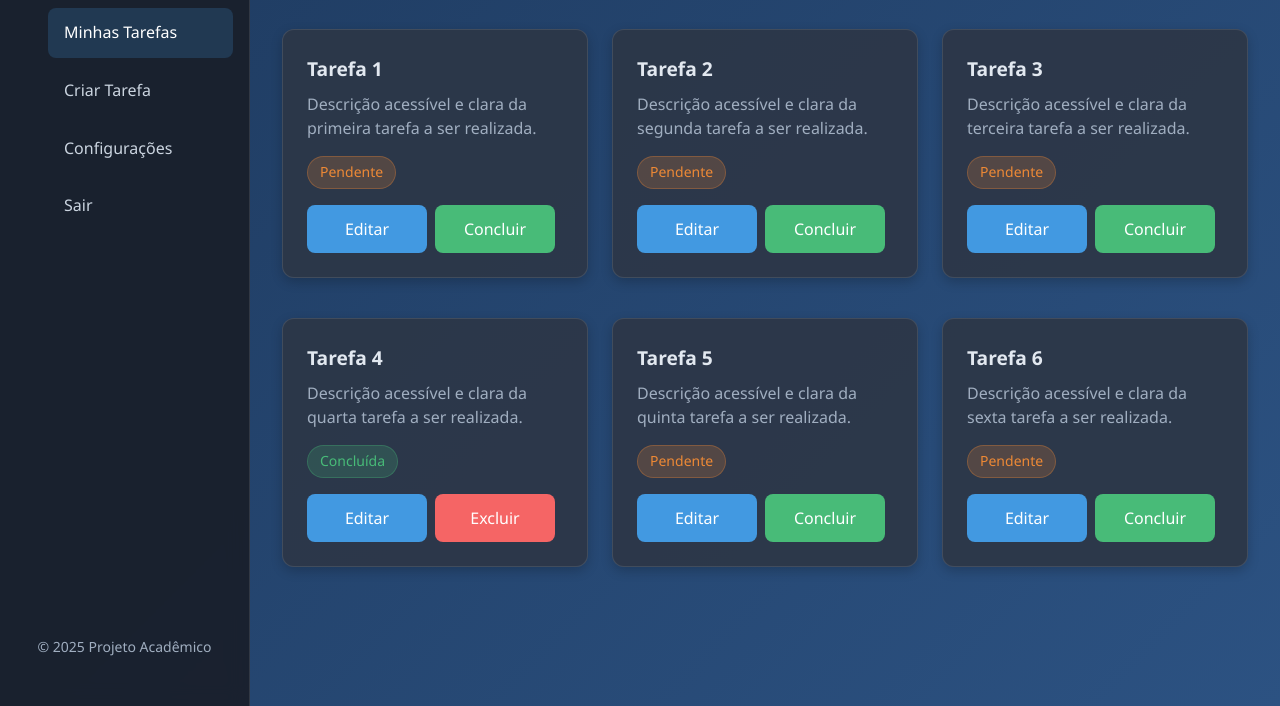
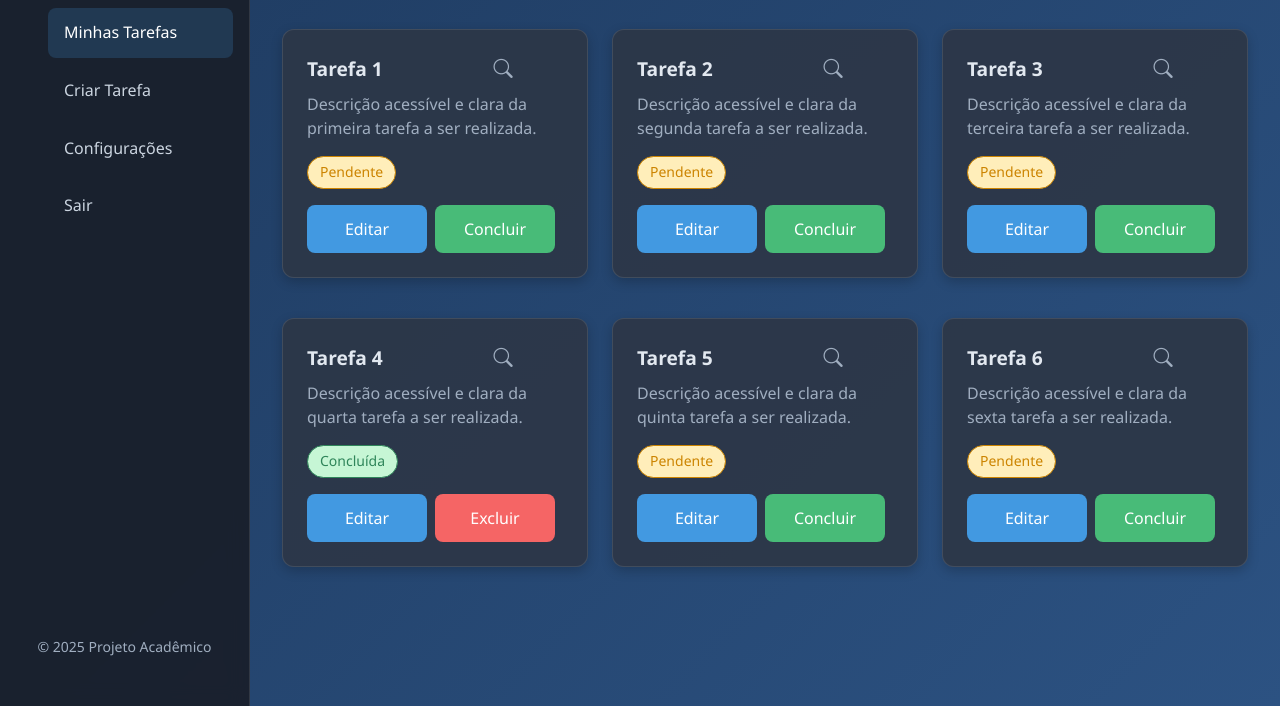
Before and after one commit to gmandrade2802/web-task-manager, a plain HTML site: page dashboard.html in a window 1280 px wide. Shown: the part 94-800 px from the top of the page. Drawn offline with nearby package versions, Linux system fonts and the light colour scheme.

Commit message:
Alterações e correção de erros.

```diff
--- a/css/style.css
+++ b/css/style.css
@@ -272,7 +272,7 @@ textarea.form-control {
     font-weight: 500;
     margin-bottom: 1rem;
 }
-
+/*
 .status-pending {
     background: rgba(237, 137, 54, 0.2);
     color: #ed8936;
@@ -283,6 +283,20 @@ textarea.form-control {
     background: rgba(72, 187, 120, 0.2);
     color: #48bb78;
     border: 1px solid rgba(72, 187, 120, 0.3);
+} */
+
+/* Status pendente - tom âmbar para contraste */
+.status-pending {
+    background: #ffeeba;       /* fundo amarelo claro */
+    color: #cc8400;            /* texto âmbar forte */
+    border: 1px solid #cc8400; /* borda âmbar */
+}
+
+/* Status concluída - verde azulado mais distinto */
+.status-completed {
+    background: #c6f6d5;       /* fundo verde claro */
+    color: #2f855a;            /* texto verde escuro */
+    border: 1px solid #2f855a; /* borda verde */
 }
 
 .task-actions {
@@ -322,6 +336,20 @@ textarea.form-control {
     color: #a0aec0;
     font-size: 0.9rem;
 }
+
+.btn-view-task {
+    background: transparent !important;
+    border: none !important;
+    color: #a0aec0;
+    font-size: 1.2rem;
+    padding: 0;
+    margin-left: 0.5rem;
+}
+
+.btn-view-task:hover {
+    color: #ffffff;
+}
+
 
 /* Responsividade */
 @media (max-width: 768px) {
--- a/dashboard.html
+++ b/dashboard.html
@@ -5,6 +5,7 @@
     <meta name="viewport" content="width=device-width, initial-scale=1.0">
     <title>Dashboard - Sistema de Gerenciamento de Tarefas</title>
     <link href="https://cdn.jsdelivr.net/npm/bootstrap@5.3.0/dist/css/bootstrap.min.css" rel="stylesheet">
+    <link rel="stylesheet" href="https://cdn.jsdelivr.net/npm/bootstrap-icons@1.10.5/font/bootstrap-icons.css">
     <link rel="stylesheet" href="css/style.css">
 </head>
 <body>
@@ -36,13 +37,18 @@
     <main class="main-content">
         <div class="d-flex justify-content-between align-items-center mb-4">
             <h1 class="page-title">Minhas Tarefas</h1>
-            <a href="criar-tarefa.html" class="btn btn-success">Nova Tarefa</a>
+            <a href="criar-tarefa.html" class="btn btn-success">Criar Tarefa</a>
         </div>
 
         <!-- Grid de tarefas para desktop -->
         <div class="tasks-grid d-none d-md-grid">
             <div class="task-card fade-in">
-                <div class="task-title">Tarefa 1</div>
+                <div class="task-title d-flex justify-content-between align-items-center">
+                    <span>Tarefa 1</span>
+                    <button class="btn btn-sm btn-secondary btn-view-task" data-task-id="1" title="Visualizar">
+                        <i class="bi bi-search"></i>
+                    </button>
+                </div>
                 <div class="task-description">Descrição acessível e clara da primeira tarefa a ser realizada.</div>
                 <div class="task-status status-pending">Pendente</div>
                 <div class="task-actions">
@@ -52,7 +58,12 @@
             </div>
 
             <div class="task-card fade-in">
-                <div class="task-title">Tarefa 2</div>
+                <div class="task-title d-flex justify-content-between align-items-center">
+                    <span>Tarefa 2</span>
+                    <button class="btn btn-sm btn-secondary btn-view-task" data-task-id="2" title="Visualizar">
+                        <i class="bi bi-search"></i>
+                    </button>
+                </div>
                 <div class="task-description">Descrição acessível e clara da segunda tarefa a ser realizada.</div>
                 <div class="task-status status-pending">Pendente</div>
                 <div class="task-actions">
@@ -62,7 +73,12 @@
             </div>
 
             <div class="task-card fade-in">
-                <div class="task-title">Tarefa 3</div>
+                <div class="task-title d-flex justify-content-between align-items-center">
+                    <span>Tarefa 3</span>
+                    <button class="btn btn-sm btn-secondary btn-view-task" data-task-id="3" title="Visualizar">
+                        <i class="bi bi-search"></i>
+                    </button>
+                </div>
                 <div class="task-description">Descrição acessível e clara da terceira tarefa a ser realizada.</div>
                 <div class="task-status status-pending">Pendente</div>
                 <div class="task-actions">
@@ -72,7 +88,12 @@
             </div>
 
             <div class="task-card fade-in">
-                <div class="task-title">Tarefa 4</div>
+                <div class="task-title d-flex justify-content-between align-items-center">
+                    <span>Tarefa 4</span>
+                    <button class="btn btn-sm btn-secondary btn-view-task" data-task-id="4" title="Visualizar">
+                        <i class="bi bi-search"></i>
+                    </button>
+                </div>
                 <div class="task-description">Descrição acessível e clara da quarta tarefa a ser realizada.</div>
                 <div class="task-status status-completed">Concluída</div>
                 <div class="task-actions">
@@ -82,7 +103,12 @@
             </div>
 
             <div class="task-card fade-in">
-                <div class="task-title">Tarefa 5</div>
+                <div class="task-title d-flex justify-content-between align-items-center">
+                    <span>Tarefa 5</span>
+                    <button class="btn btn-sm btn-secondary btn-view-task" data-task-id="5" title="Visualizar">
+                        <i class="bi bi-search"></i>
+                    </button>
+                </div>
                 <div class="task-description">Descrição acessível e clara da quinta tarefa a ser realizada.</div>
                 <div class="task-status status-pending">Pendente</div>
                 <div class="task-actions">
@@ -92,7 +118,12 @@
             </div>
 
             <div class="task-card fade-in">
-                <div class="task-title">Tarefa 6</div>
+                <div class="task-title d-flex justify-content-between align-items-center">
+                    <span>Tarefa 6</span>
+                    <button class="btn btn-sm btn-secondary btn-view-task" data-task-id="6" title="Visualizar">
+                        <i class="bi bi-search"></i>
+                    </button>
+                </div>
                 <div class="task-description">Descrição acessível e clara da sexta tarefa a ser realizada.</div>
                 <div class="task-status status-pending">Pendente</div>
                 <div class="task-actions">
--- a/js/script.js
+++ b/js/script.js
@@ -139,6 +139,21 @@ function initTaskActions() {
             }
         });
     });
+
+    const viewButtons = document.querySelectorAll('.btn-view-task');
+    viewButtons.forEach(button => {
+        button.addEventListener('click', function(e) {
+            e.preventDefault();
+            const taskId = this.getAttribute('data-task-id');
+            viewTask(taskId);
+        });
+    });
+
+}
+
+// Detalhes da tarefa
+function viewTask(taskId) {
+    window.location.href = `detalhes-tarefa.html?id=${taskId}`;
 }
 
 // Editar tarefa
```
Also changed, not shown: cadastro.html (+2 -2 lines), criar-tarefa.html (+2 -2 lines), editar-tarefa.html (+2 -2 lines).
